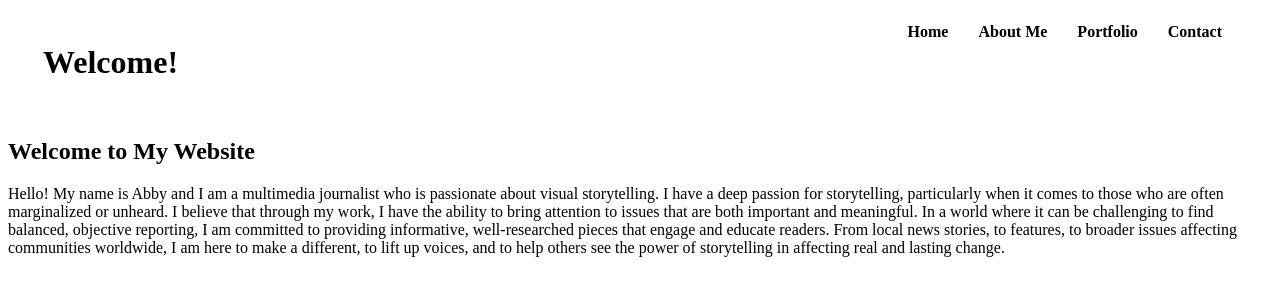
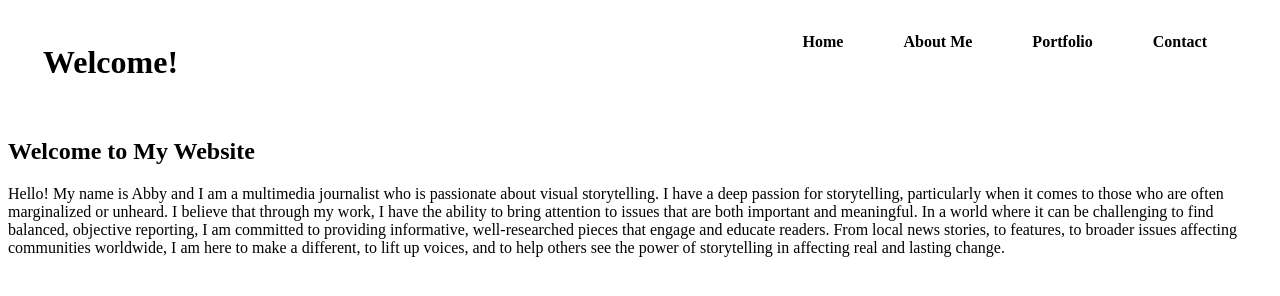
Before and after one commit to abbyfeldman4/Portfolio-website, a plain HTML site: page index.html in a window 1280 px wide. Drawn offline with Linux system fonts and the light colour scheme.

Commit message:
Update style.css

```diff
--- a/style.css
+++ b/style.css
@@ -35,7 +35,7 @@ nav {
     margin-right: 20px;
 }
 
-nav {
-    position: relative;
-    z-index: 10;
+nav ul li {
+    display: inline-block;
+    padding: 10px 15px;
 }
```
